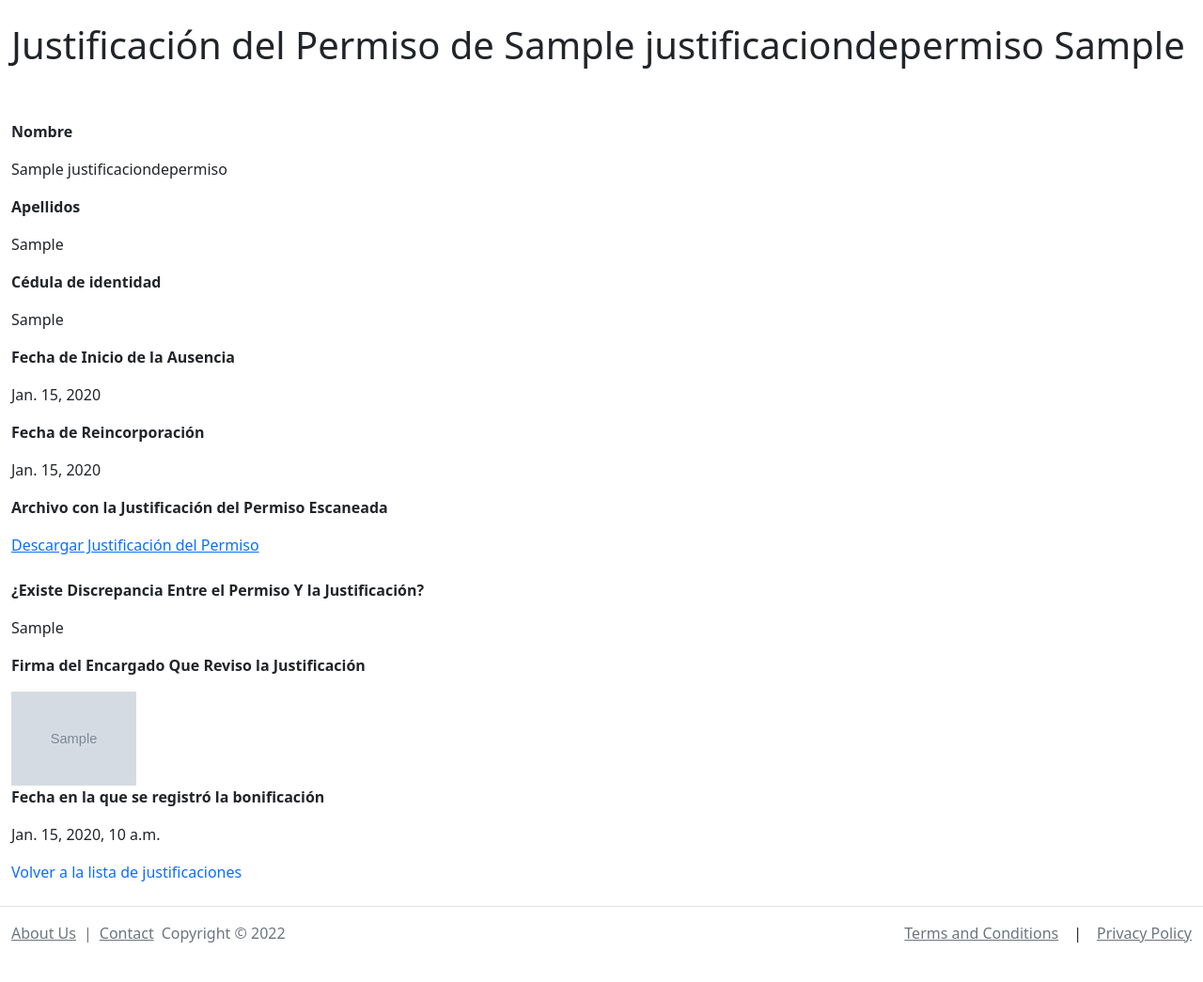
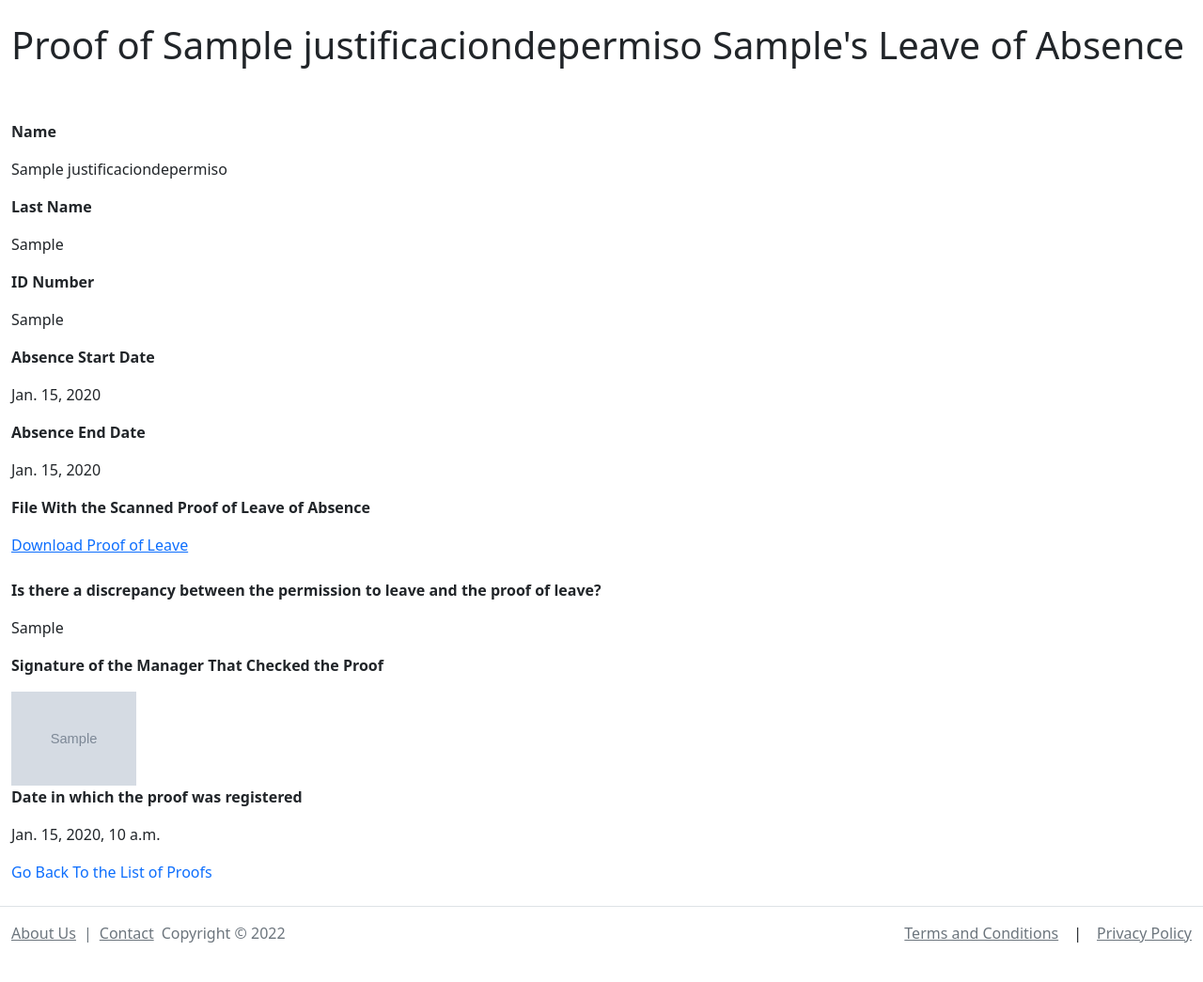
Before and after one commit to eduardoluis11/human-resources-english, a Django app: page /1/ver-justificacion in a window 1280 px wide. Shown: the part 56-1101 px from the top of the page at 94% size. Run offline with Django 4.2, Linux system fonts and the light colour scheme; a user stored in the database is signed in; tables that the repository leaves empty hold one stand-in row (values such as "Sample post"); grey boxes marked "Sample" are stand-in pictures; some libraries are stand-ins or nearby versions.

Commit message:
Translated 2 pages of the "Justificacion de Permisos" Feature

```diff
--- a/templates/disposicion.html
+++ b/templates/disposicion.html
@@ -71,7 +71,7 @@
                   <ul class="dropdown-menu">
                     <li><a class="dropdown-item" href="{% url 'lista_vacaciones' %}">Vacations</a></li>
                     <li><a class="dropdown-item" href="{% url 'lista_permisos' %}">Permission to Leave</a></li>
-                    <li><a class="dropdown-item" href="{% url 'lista_justificaciones' %}">Proof For a Leave</a></li>
+                    <li><a class="dropdown-item" href="{% url 'lista_justificaciones' %}">Proof of Leave</a></li>
                     <li><a class="dropdown-item" href="{% url 'lista_dias_asistencia' %}">Attendance</a></li>
                   </ul>
               </li>
--- a/templates/index.html
+++ b/templates/index.html
@@ -78,7 +78,7 @@ lo que escriba dentro del tag "block body" aparecerá en la página de inicio/Ho
                     </li>
                     <br>
                     <li>
-                        <a href="{% url 'registrar_justificacion_permiso' %}">Register A Proof For a LeaveProof For a Leave</a>
+                        <a href="{% url 'registrar_justificacion_permiso' %}">Register A Proof of Leave of Absence</a>
                     </li>
                     <br>
                     <li>
--- a/templates/justificacion-de-permiso/ver-justificacion.html
+++ b/templates/justificacion-de-permiso/ver-justificacion.html
@@ -1,14 +1,14 @@
 {% extends "disposicion.html" %}
 
 {% block title %}
-    Ver Justificación de un Permiso
+    Proof of Leave of Absence's Detailed View
 {% endblock %}
 
 {% block body %}
 
     <!-- Esto pondrá el nombre del trabajador en el título de la Justificacion -->
     {% for datos in justificacion_seleccionada %}
-        <h1>Justificación del Permiso de {{datos.nombre}} {{datos.apellidos}}</h1>
+        <h1>Proof of {{datos.nombre}} {{datos.apellidos}}'s Leave of Absence</h1>
         <br>
         <br>
 
@@ -16,41 +16,51 @@
 
         Tengo que usar el atributo “download” de un <a> en HTML para poder descargar un archivo.
         -->
-        <p><b>Nombre</b></p>
+        <p><b>Name</b></p>
         <p>{{datos.nombre}}</p>
 
-        <p><b>Apellidos</b></p>
+        <p><b>Last Name</b></p>
         <p>{{datos.apellidos}}</p>
 
-        <p><b>Cédula de identidad</b></p>
+        <p><b>ID Number</b></p>
         <p>{{datos.cedula}}</p>
 
-        <p><b>Fecha de Inicio de la Ausencia</b></p>
+<!--        Fecha de Inicio de la Ausencia-->
+        <p><b>Absence Start Date</b></p>
         <p>{{datos.fecha_inicio_ausencia}}</p>
 
-        <p><b>Fecha de Reincorporación</b></p>
+<!--        Fecha de Reincorporación-->
+        <p><b>Absence End Date</b></p>
         <p>{{datos.fecha_reincorporacion}}</p>
 
-        <p><b>Archivo con la Justificación del Permiso Escaneada</b></p>
+<!--        Archivo con la Justificación del Permiso Escaneada-->
+        <p><b>File With the Scanned Proof of Leave of Absence</b></p>
         <a href="{{datos.archivo_con_justificacion.url}}" download>
-            Descargar Justificación del Permiso
+<!--            Descargar Justificación del Permiso-->
+            Download Proof of Leave
         </a>
         <br>
         <br>
 
-        <p><b>¿Existe Discrepancia Entre el Permiso Y la Justificación?</b></p>
+<!--        ¿Existe Discrepancia Entre el Permiso Y la Justificación?-->
+
+        <p><b>Is there a discrepancy between the permission to leave and the proof of leave?</b></p>
         <p>{{datos.existe_discrepancia_permiso_y_justificacion}}</p>
 
-        <p><b>Firma del Encargado Que Reviso la Justificación</b></p>
+<!--        Firma del Encargado Que Reviso la Justificación-->
+
+        <p><b>Signature of the Manager That Checked the Proof</b></p>
         <img src="{{datos.foto_firma_encargado_rrhh.url}}" height="100px">
 
-        <p><b>Fecha en la que se registró la bonificación</b></p>
+<!--        Fecha en la que se registró la justificación -->
+        <p><b>Date in which the proof was registered</b></p>
         <p>{{datos.timestamp}}</p>
     {% endfor %}
 
     <!-- Enlace para volver a la lista de justificaciones-->
     <a href="{% url 'lista_justificaciones' %}" class="text-decoration-none">
-        Volver a la lista de justificaciones
+<!--        Volver a la lista de justificaciones-->
+        Go Back To the List of Proofs
     </a>
 
 {% endblock %}
```
Also changed, not shown: templates/justificacion-de-permiso/lista-justificaciones.html (+11 -8 lines), templates/justificacion-de-permiso/registrar-justificacion.html (+6 -4 lines).
